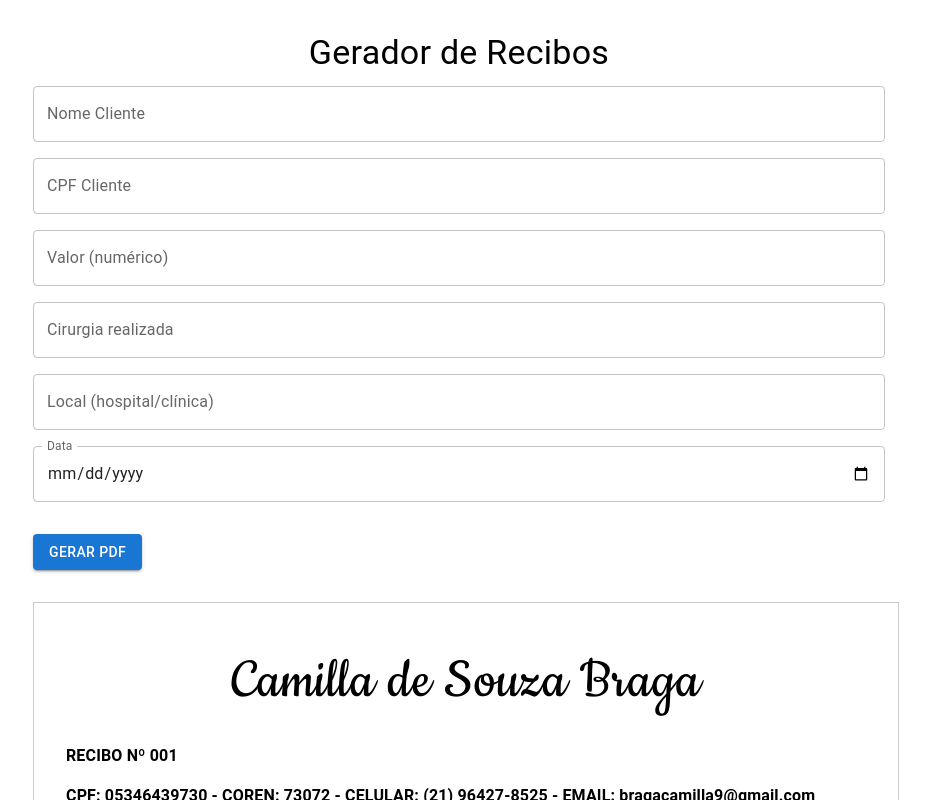
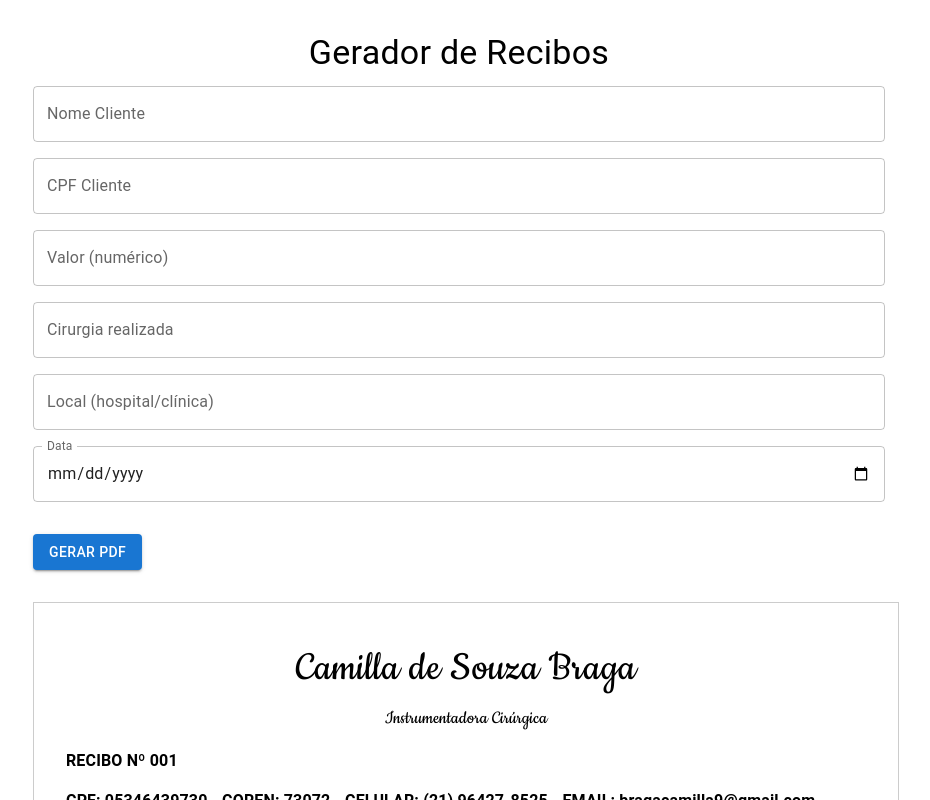
Before and after one commit to GabrielBTorres/my-recibo-app, a React (Create React App) app: page / in a window 1280 px wide. Shown: the top 800 px of the page, without its empty margins (181-1111 px from the left). Built offline with nearby package versions, Linux system fonts and the light colour scheme.

Commit message:
size change

```diff
--- a/src/components/ReceiptGenerator.js
+++ b/src/components/ReceiptGenerator.js
@@ -103,7 +103,8 @@ export default function ReceiptGenerator() {
         border: '1px solid #ccc',
         backgroundColor: '#fff',
                  }}>
-        <Typography sx={{ fontFamily: 'cookie', fontSize: 62, textAlign: 'center' }}> {PROVIDER.name}</Typography>
+        <Typography sx={{ fontFamily: 'cookie', fontSize: 45, textAlign: 'center' }}> {PROVIDER.name}</Typography>
+        <Typography sx={{ fontFamily: 'cookie', fontSize: 20, textAlign: 'center', mt: 0 }}> Instrumentadora Cirúrgica</Typography>
         <Typography sx={{ mt: 2, fontWeight: 'bold' }}>RECIBO Nº {formatReceiptNumber(receiptNumber)}</Typography>
         <Typography sx={{ mt: 2, fontWeight: 'bold' }}>
           CPF: {PROVIDER.cpf} - COREN: {PROVIDER.coren} - CELULAR: {PROVIDER.telefone} - EMAIL: {PROVIDER.email}
```
